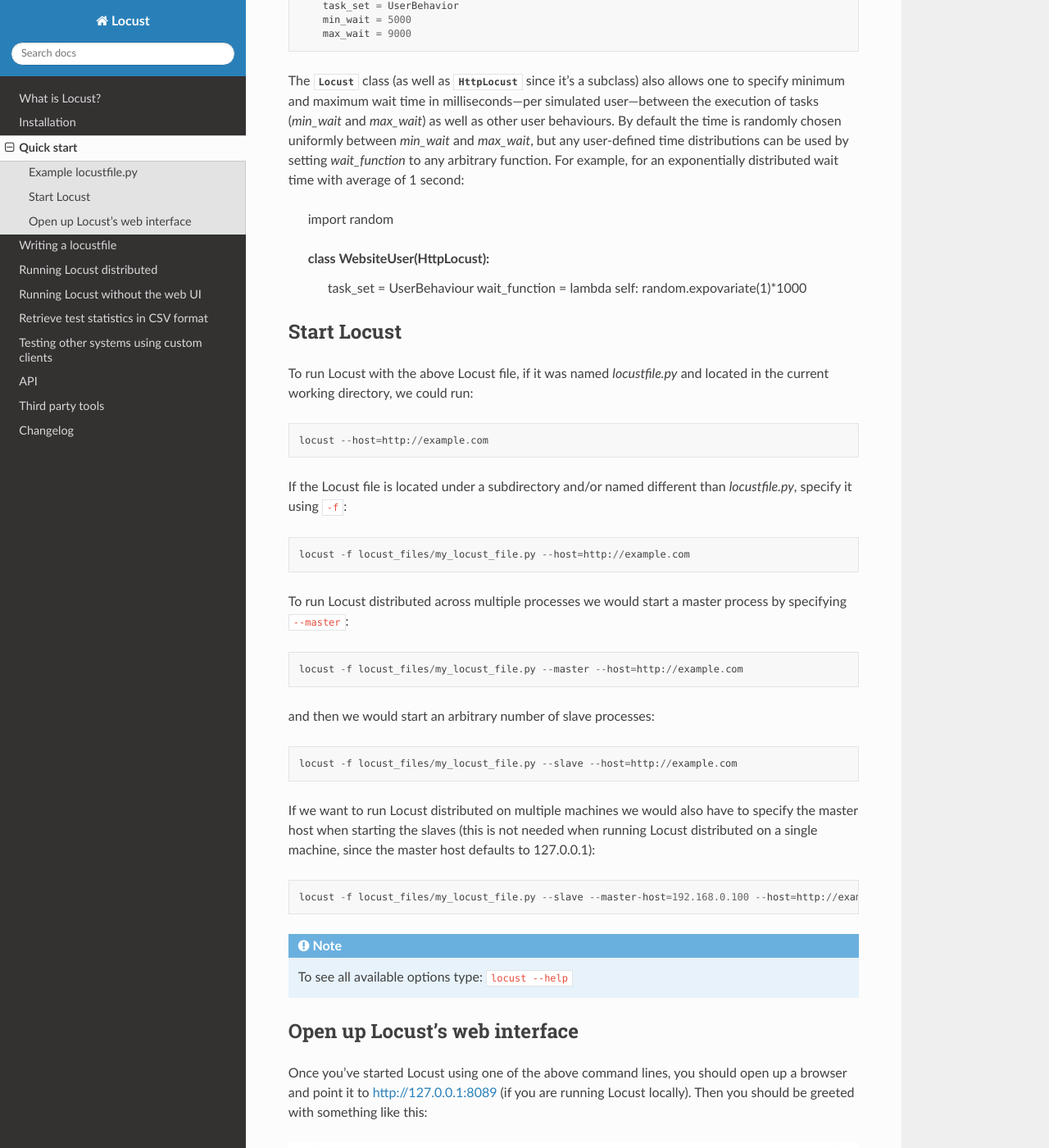
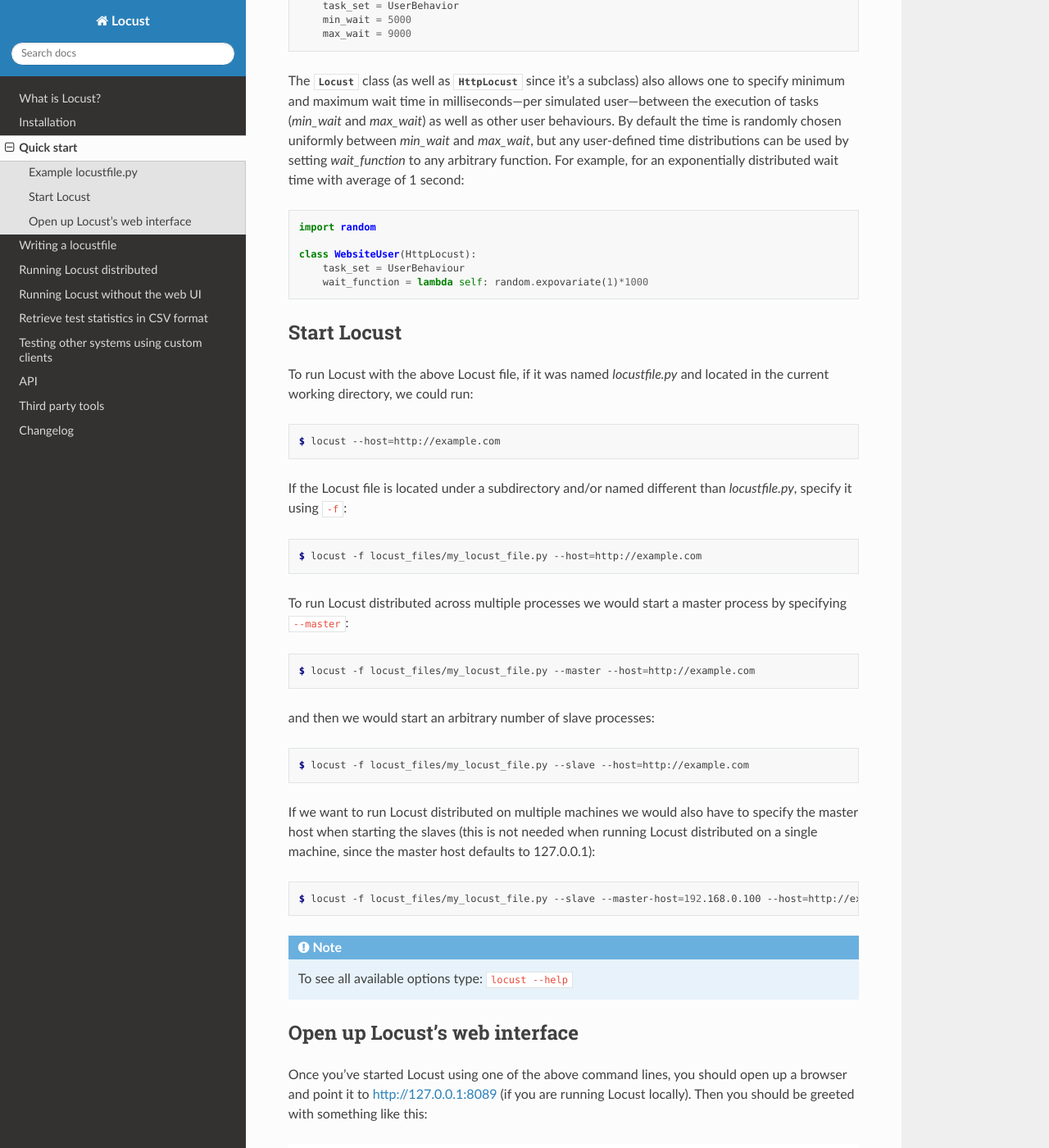
Before and after one commit to locustio/locust, a Sphinx documentation site: the page built from docs/quickstart.rst, in a window 1280 px wide and 1400 px high, scrolled down 1513 px. Shown: the whole window at 82% size. Built offline with Sphinx 7.4.7 and the Read the Docs theme 2.0.0, drawn with Linux system fonts in a browser that asks for light colours; pages that are not in the unit, such as notebooks, are missing from menus.

Commit message:
docs: Syntax highlight code and commands

```diff
--- a/docs/quickstart.rst
+++ b/docs/quickstart.rst
@@ -5,7 +5,10 @@
 Example locustfile.py
 =====================
 
-Below is a quick little example of a simple **locustfile.py**::
+Below is a quick little example of a simple **locustfile.py**:
+
+
+.. code-block:: python
 
     from locust import HttpLocust, TaskSet
 
@@ -49,7 +52,9 @@
 :py:class:`HttpSession <locust.clients.HttpSession>` that can be used to make HTTP requests.
 
 Another way we could declare tasks, which is usually more convenient, is to use the
-``@task`` decorator. The following code is equivalent to the above::
+``@task`` decorator. The following code is equivalent to the above:
+
+.. code-block:: python
 
     from locust import HttpLocust, TaskSet, task
 
@@ -88,6 +93,8 @@
 time distributions can be used by setting *wait_function* to any arbitrary function.
 For example, for an exponentially distributed wait time with average of 1 second:
 
+.. code-block:: python
+
     import random
 
     class WebsiteUser(HttpLocust):
@@ -99,29 +106,39 @@
 ============
 
 To run Locust with the above Locust file, if it was named *locustfile.py* and located in the current working
-directory, we could run::
+directory, we could run:
 
-    locust --host=http://example.com
+.. code-block:: console
+
+    $ locust --host=http://example.com
 
 If the Locust file is located under a subdirectory and/or named different than *locustfile.py*, specify
-it using ``-f``::
+it using ``-f``:
 
-    locust -f locust_files/my_locust_file.py --host=http://example.com
+.. code-block:: console
+
+    $ locust -f locust_files/my_locust_file.py --host=http://example.com
 
 To run Locust distributed across multiple processes we would start a master process by specifying
-``--master``::
+``--master``:
 
-    locust -f locust_files/my_locust_file.py --master --host=http://example.com
+.. code-block:: console
 
-and then we would start an arbitrary number of slave processes::
+    $ locust -f locust_files/my_locust_file.py --master --host=http://example.com
 
-    locust -f locust_files/my_locust_file.py --slave --host=http://example.com
+and then we would start an arbitrary number of slave processes:
+
+.. code-block:: console
+
+    $ locust -f locust_files/my_locust_file.py --slave --host=http://example.com
 
 If we want to run Locust distributed on multiple machines we would also have to specify the master host when
 starting the slaves (this is not needed when running Locust distributed on a single machine, since the master
-host defaults to 127.0.0.1)::
+host defaults to 127.0.0.1):
 
-    locust -f locust_files/my_locust_file.py --slave --master-host=192.168.0.100 --host=http://example.com
+.. code-block:: console
+
+    $ locust -f locust_files/my_locust_file.py --slave --master-host=192.168.0.100 --host=http://example.com
 
 
 .. note::
```
Also changed, not shown: docs/installation.rst (+13 -7 lines), docs/retrieving-stats.rst (+14 -8 lines), docs/running-locust-without-web-ui.rst (+8 -4 lines), docs/writing-a-locustfile.rst (+49 -19 lines).
